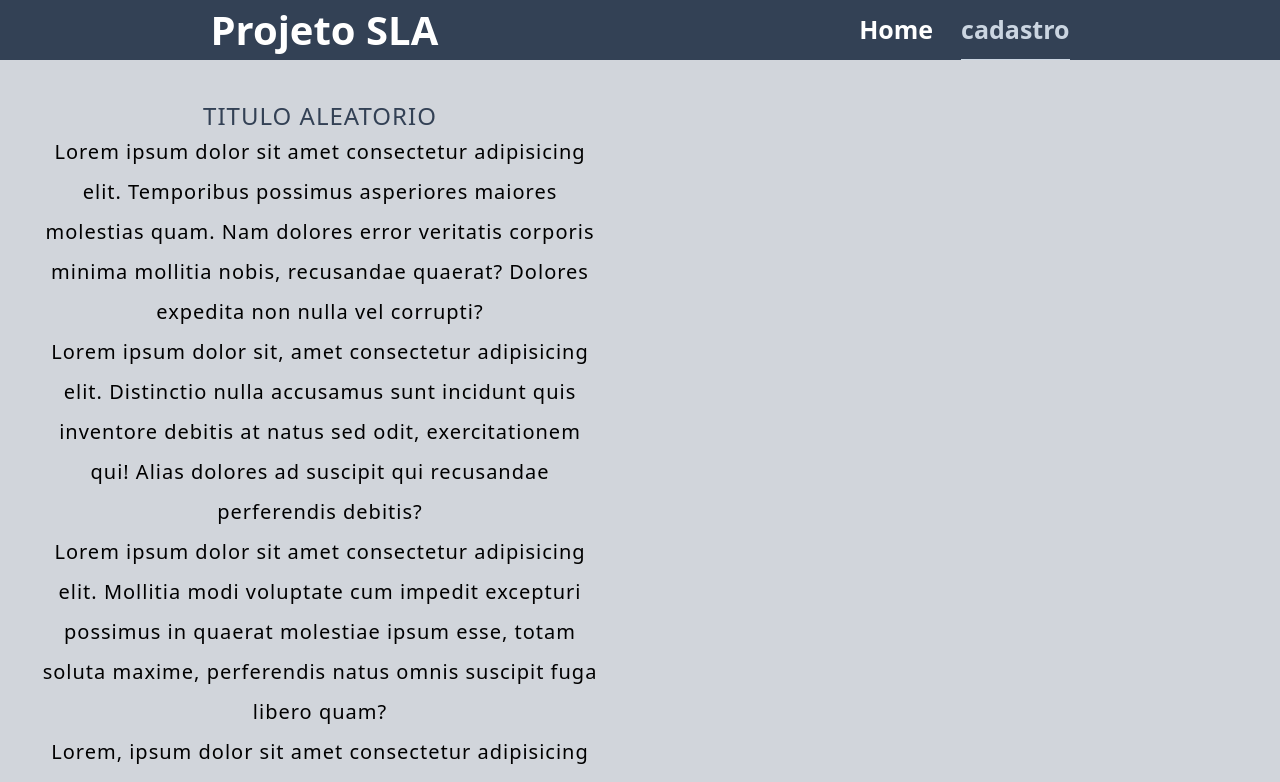
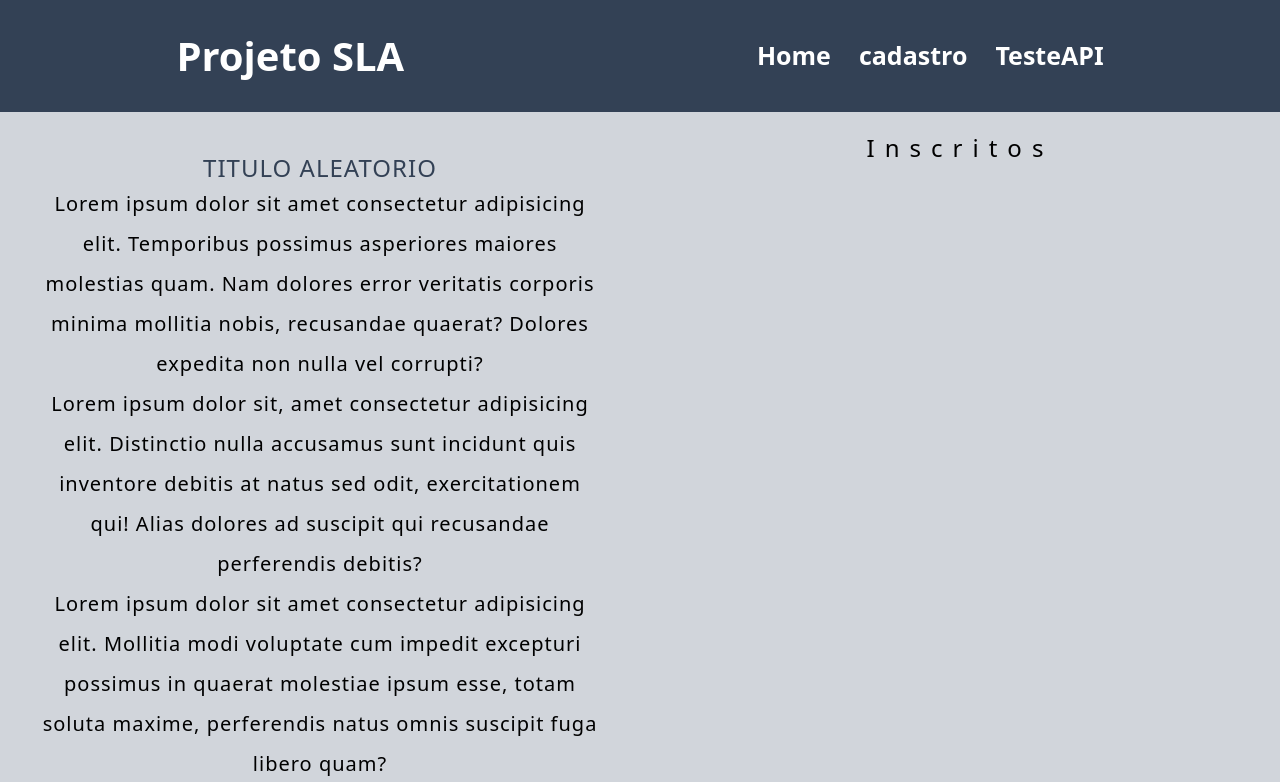
Before and after one commit to GustavoPinho001/projeto, a React (Vite) app: page /cadastro in a window 1280 px wide. Shown: the top 782 px of the page. Built offline with nearby package versions, Linux system fonts and the light colour scheme.

Commit message:
ultimocommit

```diff
--- /dev/null
+++ b/src/API/cobranca/index.ts
@@ -0,0 +1,25 @@
+import axios from "axios";
+
+export interface Cobranca {
+  nome: string;
+  telefone: string;
+  data: string;
+  parcelaVencida: string;
+  referencias: Referencias;
+}
+export interface Referencias {
+  nome: string;
+  telefone: string;
+  referencia: string;
+}
+[];
+
+export async function getCobranca(): Promise<any> {
+  const response = await axios.get("http://ti18:3032/api/cobranca");
+  return response.data;
+}
+
+export async function getCobrancaById(id: number): Promise<any> {
+    const response = await axios.get(`http://ti18:3032/api/cobranca/${id}`);
+    return response.data;
+  }
--- a/src/App.tsx
+++ b/src/App.tsx
@@ -2,6 +2,7 @@ import { BrowserRouter, Route, Routes } from "react-router-dom";
 import Home from "./modules/Home/home";
 import Cadastro from "./modules/cadastro/cadastro";
 import NotFound from "./modules/error/NotFound";
+import TesteAPI from "./modules/testeApi/TesteAPI";
 
 export function App() {
   return (
@@ -10,6 +11,7 @@ export function App() {
         <Route element={<Home />} path="/" />
         <Route element={<Cadastro />} path="/cadastro" />
         <Route element={<NotFound/>} path="*"/>
+        <Route element={<TesteAPI/>} path="/testeAPI"/>
       </Routes>
     </BrowserRouter>
   );
--- a/src/modules/Home/home.tsx
+++ b/src/modules/Home/home.tsx
@@ -1,45 +1,11 @@
-import { Field, Form } from "formik";
-import { Formik } from "formik/dist/Formik";
-import { useNavigate } from "react-router-dom";
+
+import Header from "../../primario/header";
 
 const Home=(): any =>{
-    const navigate= useNavigate();
 
-    const funcao =() =>{
-        navigate("/cadastro")
-    }
-    const navigateHome = useNavigate()
-    const funcaosla = ()=>{
-        navigateHome("/")
-    }
-
-    return (
-        <div className="flex h-screen w-screen bg-gray-300 flex-col">
-          <header className="flex h-28 items-center bg-slate-700">
-            <div className="flex justify-around w-full">
-              <h1 className="text-white font-bold text-[40px] ">
-                Projeto SLA
-              </h1>
-              <div className="flex  gap-7">
-                <button onClick={funcaosla} className=" font-bold text-[25px] text-slate-300 border-b-[1px] border-b-slate-300">
-                  Home
-                </button>
-                <button onClick={funcao} className="text-white font-bold text-[25px] hover:text-slate-300">
-                  cadastro
-                </button>
-              </div>
-            </div>
-          </header>
-          <div className="flex justify-between">
-            <div className="flex flex-col-reverse justify-around w-[50%] box-border p-10 gap-4 items-center">
-              <div className="text-center tracking-wider leading-10 text-xl">
-              </div>
-            </div>
-            <div className="flex w-[50%] flex-col text-center  p-10 ">
-            </div>
-          </div>
-        </div>
-      );
+  return (
+    <Header/>
+    )
 };
 
 export default Home;
--- /dev/null
+++ b/src/modules/cadastro/Scrollbar.css
@@ -0,0 +1,20 @@
+/* Estiliza a barra de rolagem */
+::-webkit-scrollbar {
+    width: 6px;
+  }
+
+  /* Estiliza o thumb (alça) da barra de rolagem */
+  ::-webkit-scrollbar-thumb {
+    background-color: #1d1ae7;
+    border-radius: 3px;
+  }
+
+  /* Estiliza o thumb quando estiver sendo arrastado/hover */
+  ::-webkit-scrollbar-thumb:hover {
+    background-color: #ab09f7;
+  }
+
+  /* Estiliza a trilha (background) da barra de rolagem */
+  ::-webkit-scrollbar-track {
+    background-color: #f1f1f1;
+  }
--- a/src/modules/cadastro/cadastro.tsx
+++ b/src/modules/cadastro/cadastro.tsx
@@ -1,6 +1,8 @@
 import { useState } from "react";
 import { useNavigate } from "react-router-dom";
 import { Formik, Form, Field, ErrorMessage } from "formik";
+import './Scrollbar.css'
+import Header from "../../primario/header";
 
 interface Person {
   content: string;
@@ -8,6 +10,7 @@ interface Person {
 }
 
 const Cadastro: React.FC = () => {
+//------------------------------------------------------
   const [people, setPeople] = useState<Person[]>([]);
 
   const valoresIniciais: Person = {
@@ -22,7 +25,7 @@ const Cadastro: React.FC = () => {
     };
     setPeople([...people, newPerson]);
   };
-
+//------------------------------------------------------
   const navigateHome = useNavigate();
 
   const funcaosla = (): void => {
@@ -34,24 +37,14 @@ const Cadastro: React.FC = () => {
   const funcao = (): void => {
     navigate("/cadastro");
   };
+  const fapi =(): void => {
+    navigate ("/testeAPI")
+  }
 
+//------------------------------------------------------
   return (
-    <div className="flex h-screen w-screen bg-gray-300 flex-col">
-      <header className="flex h-28 items-center bg-slate-700">
-        <div className="flex justify-around w-full">
-          <h1 className="text-white font-bold text-[40px] ">
-            Projeto SLA
-          </h1>
-          <div className="flex  gap-7">
-            <button onClick={funcaosla} className="text-white font-bold text-[25px] hover:text-slate-300">
-              Home
-            </button>
-            <button onClick={funcao} className=" font-bold text-[25px] text-slate-300 border-b-[1px] border-b-slate-300">
-              cadastro
-            </button>
-          </div>
-        </div>
-      </header>
+    <div className="flex h-screen w-screen  bg-gray-300 flex-col">
+      <Header/>
       <div className="flex justify-between">
         <div className="flex flex-col-reverse justify-around w-[50%] box-border p-10 gap-4 items-center">
           <Formik initialValues={valoresIniciais} onSubmit={handleSub}>
@@ -118,8 +111,10 @@ const Cadastro: React.FC = () => {
             </p>
           </div>
         </div>
-        <div className="flex w-[50%] flex-col text-center  p-10 ">
-          <ul className="flex gap-4 flex-col h-[80px] border-blue-100 border-dashed">
+        <div className="flex w-[50%] flex-col text-center p-5">
+        <h1 className="text-2xl tracking-[10px]  ">Inscritos</h1>
+          <div className="flex w-[100%] h-[100%] flex-col text-center overflow-y-scroll  p-10 ">
+            <ul className="flex gap-4 flex-col h-[80px] ">
               {people.map((person, index) => (
                 <li key={index} className="flex text-2xl p-10 bg-slate-400 justify-between items-center rounded-lg  h-[80px]">
                   <p className="text-white text-lg"><span className="text-black text-2xl">Nome</span>: {person.content}</p>
@@ -130,6 +125,7 @@ const Cadastro: React.FC = () => {
           </div>
         </div>
       </div>
+    </div>
   );
 };
 
--- /dev/null
+++ b/src/modules/testeApi/TesteAPI.tsx
@@ -0,0 +1,57 @@
+import { useCallback, useEffect, useState } from "react";
+import { useNavigate } from "react-router-dom";
+import { Cobranca, getCobranca, getCobrancaById } from "../../API/cobranca";
+import Header from "../../primario/header";
+
+
+const TesteAPI = (): any => {
+    const navigateHome = useNavigate();
+    const [cobranca, setCobranca] = useState<Cobranca[]>([]);
+    const [cobrancaId, setCobrancaId] = useState<Cobranca>();
+
+
+  const funcaosla = (): void => {
+    navigateHome("/");
+  };
+
+  const navigate = useNavigate();
+
+  const funcao = (): void => {
+    navigate("/cadastro");
+  };
+  const fapi =(): void => {
+    navigate ("/testeAPI")
+
+}
+  const fetchData = async () => {
+      try {
+          const response = await getCobranca();
+          setCobranca(response)
+      } catch (error) {
+          console.log(error);
+      }
+  };
+
+  const fetchDataByid = useCallback(async () => {
+    try {
+        const response = await getCobrancaById(1);
+        setCobrancaId(response); // Verifique se response é um array
+    } catch (error) {
+        console.log(error);
+    }
+}, []);
+
+  useEffect(() => {
+    fetchData();
+}, []);
+
+
+
+
+    return(
+        <Header/>
+
+
+    );
+}
+export default TesteAPI;
--- /dev/null
+++ b/src/primario/header.tsx
@@ -0,0 +1,45 @@
+import { useNavigate } from "react-router-dom";
+
+const Header=(): any =>{
+    const navigateHome = useNavigate();
+
+    const funcaosla = (): void => {
+      navigateHome("/");
+    };
+
+    const navigate = useNavigate();
+
+    const funcao = (): void => {
+      navigate("/cadastro");
+    };
+    const fapi =(): void => {
+      navigate ("/testeAPI")
+    }
+
+
+      return (
+          <div className="flex h-screen w-screen bg-gray-300 flex-col">
+            <header className="flex h-28 items-center bg-slate-700">
+              <div className="flex justify-around w-full">
+                <h1 className="text-white font-bold text-[40px] ">
+                  Projeto SLA
+                </h1>
+                <div className="flex  gap-7">
+                  <button onClick={funcaosla}  className="text-white font-bold text-[25px] hover:text-slate-300">
+                    Home
+                  </button>
+                  <button onClick={funcao} className="text-white font-bold text-[25px] hover:text-slate-300">
+                    cadastro
+                  </button>
+                  <button onClick={fapi} className="  text-white font-bold text-[25px] hover:text-slate-300">
+                    TesteAPI
+                  </button>
+                </div>
+              </div>
+            </header>
+
+          </div>
+        );
+  };
+
+  export default Header;
--- a/tailwind.config.cjs
+++ b/tailwind.config.cjs
@@ -5,7 +5,9 @@ module.exports = {
     "./src/**/*.{js,ts,jsx,tsx}",
   ],
   theme: {
-    extend: {},
+    extend: {
+
+    },
   },
   plugins: [],
 }
```
Also changed, not shown: src/index.css (line endings or trailing spaces). Lines whose indentation alone changed are shown as unchanged.
